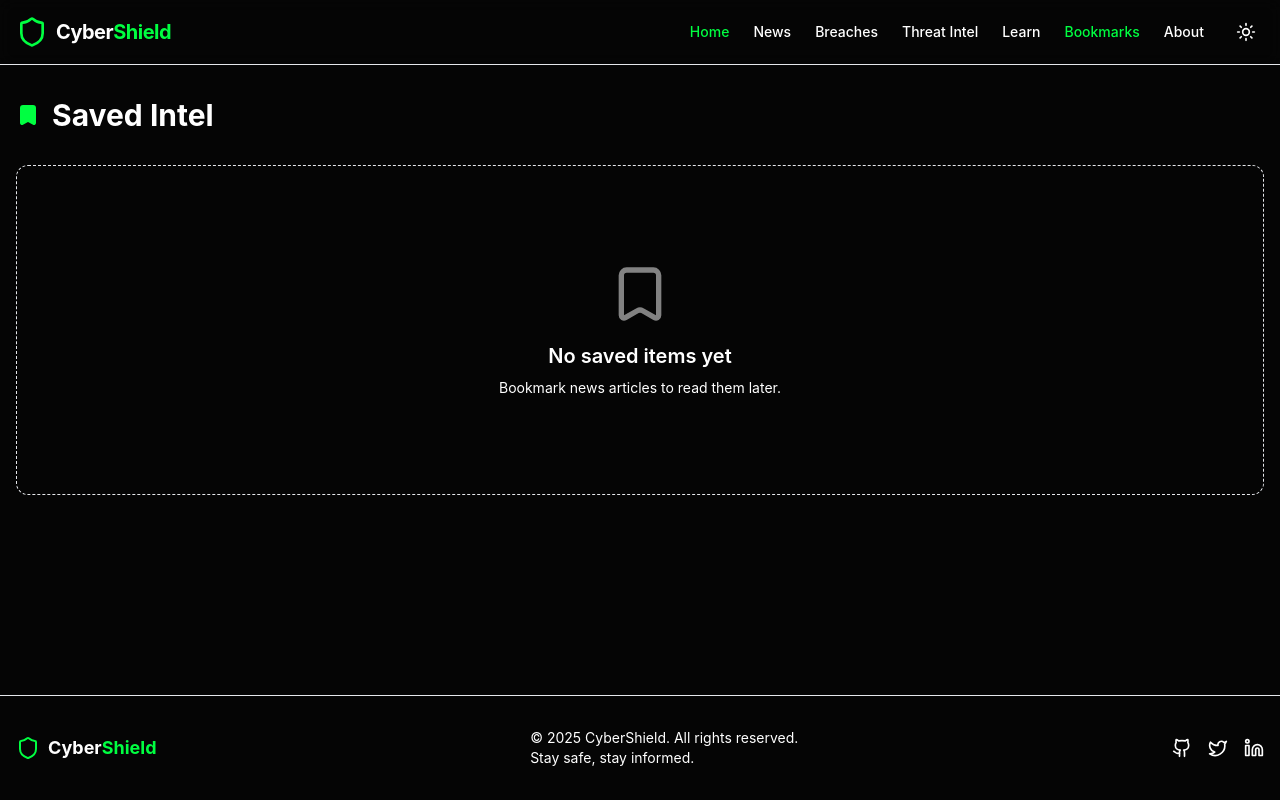
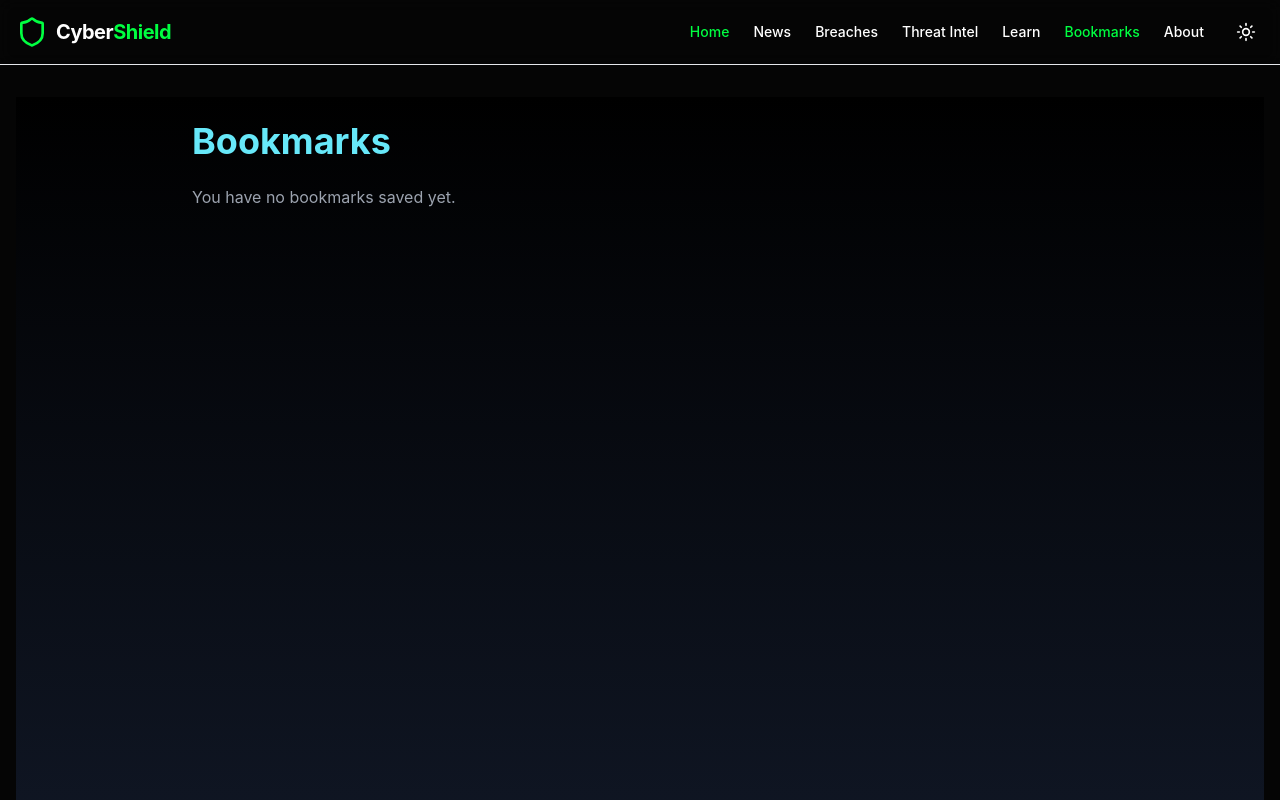
Before and after one commit to 0xdarrt/cybershield, a React (Vite) app: page /bookmarks in a window 1280 px wide. Shown: the top 800 px of the page. Built offline with nearby package versions, Linux system fonts and the light colour scheme.

Commit message:
Update BookmarksPage.jsx

```diff
--- a/src/pages/BookmarksPage.jsx
+++ b/src/pages/BookmarksPage.jsx
@@ -1,63 +1,39 @@
-import React, { useState, useEffect } from 'react';
-import { Bookmark, Trash2, ExternalLink } from 'lucide-react';
+import React, { useEffect, useState } from "react";
 
-const BookmarksPage = () => {
-    const [bookmarks, setBookmarks] = useState([]);
+export default function BookmarksPage() {
+  const [items, setItems] = useState([]);
 
   useEffect(() => {
-        // Mock loading from local storage for now, or use the real hook if implemented
-        // For this demo, we'll just show a placeholder state if empty
-        const saved = JSON.parse(localStorage.getItem('bookmarks') || '[]');
-        setBookmarks(saved);
+    const saved = JSON.parse(localStorage.getItem("cybershield_bookmarks") || "[]");
+    setItems(saved);
   }, []);
 
-    const removeBookmark = (id) => {
-        const updated = bookmarks.filter(b => b.id !== id);
-        setBookmarks(updated);
-        localStorage.setItem('bookmarks', JSON.stringify(updated));
-    };
+  return (
+    <div className="min-h-screen bg-gradient-to-b from-black to-gray-900 text-gray-100 p-6">
+      <div className="max-w-4xl mx-auto">
 
-    return (
-        <div className="space-y-8">
-            <h1 className="text-3xl font-bold flex items-center gap-3">
-                <Bookmark className="fill-current text-primary" /> Saved Intel
-            </h1>
+        <h1 className="text-4xl font-bold text-cyan-300 mb-6">Bookmarks</h1>
 
-            {bookmarks.length === 0 ? (
-                <div className="text-center py-24 bg-card border border-border rounded-xl border-dashed">
-                    <Bookmark className="h-16 w-16 mx-auto text-muted-foreground mb-4 opacity-50" />
-                    <h2 className="text-xl font-semibold text-muted-foreground">No saved items yet</h2>
-                    <p className="text-sm text-muted-foreground/60 mt-2">Bookmark news articles to read them later.</p>
-                </div>
+        {items.length === 0 ? (
+          <p className="text-gray-400">You have no bookmarks saved yet.</p>
         ) : (
-                <div className="grid gap-4">
-                    {bookmarks.map(item => (
-                        <div key={item.id} className="bg-card border border-border rounded-lg p-4 flex justify-between items-center group hover:border-primary transition-colors">
-                            <div>
-                                <h3 className="font-bold text-lg mb-1">{item.title}</h3>
-                                <div className="text-sm text-muted-foreground flex gap-2">
-                                    <span>{item.source}</span>
-                                    <span>•</span>
-                                    <span>{item.date}</span>
-                                </div>
-                            </div>
-                            <div className="flex gap-2">
-                                <a href={item.url} className="p-2 hover:bg-accent/10 rounded-full transition-colors text-muted-foreground hover:text-primary">
-                                    <ExternalLink className="h-5 w-5" />
+          <div className="space-y-4">
+            {items.map((item, i) => (
+              <div key={i} className="bg-gray-900/50 border border-gray-700 p-4 rounded-xl">
+                <h3 className="text-lg font-semibold text-gray-100">{item.title}</h3>
+                <p className="text-sm text-gray-400">{item.description}</p>
+
+                {item.url && (
+                  <a href={item.url} target="_blank" rel="noreferrer" className="text-cyan-400 text-sm">
+                    Open →
                   </a>
-                                <button
-                                    onClick={() => removeBookmark(item.id)}
-                                    className="p-2 hover:bg-red-500/10 rounded-full transition-colors text-muted-foreground hover:text-red-500"
-                                >
-                                    <Trash2 className="h-5 w-5" />
-                                </button>
-                            </div>
+                )}
               </div>
             ))}
           </div>
         )}
+
+      </div>
     </div>
   );
-};
-
-export default BookmarksPage;
+}
```
Lines whose indentation alone changed are shown as unchanged.
